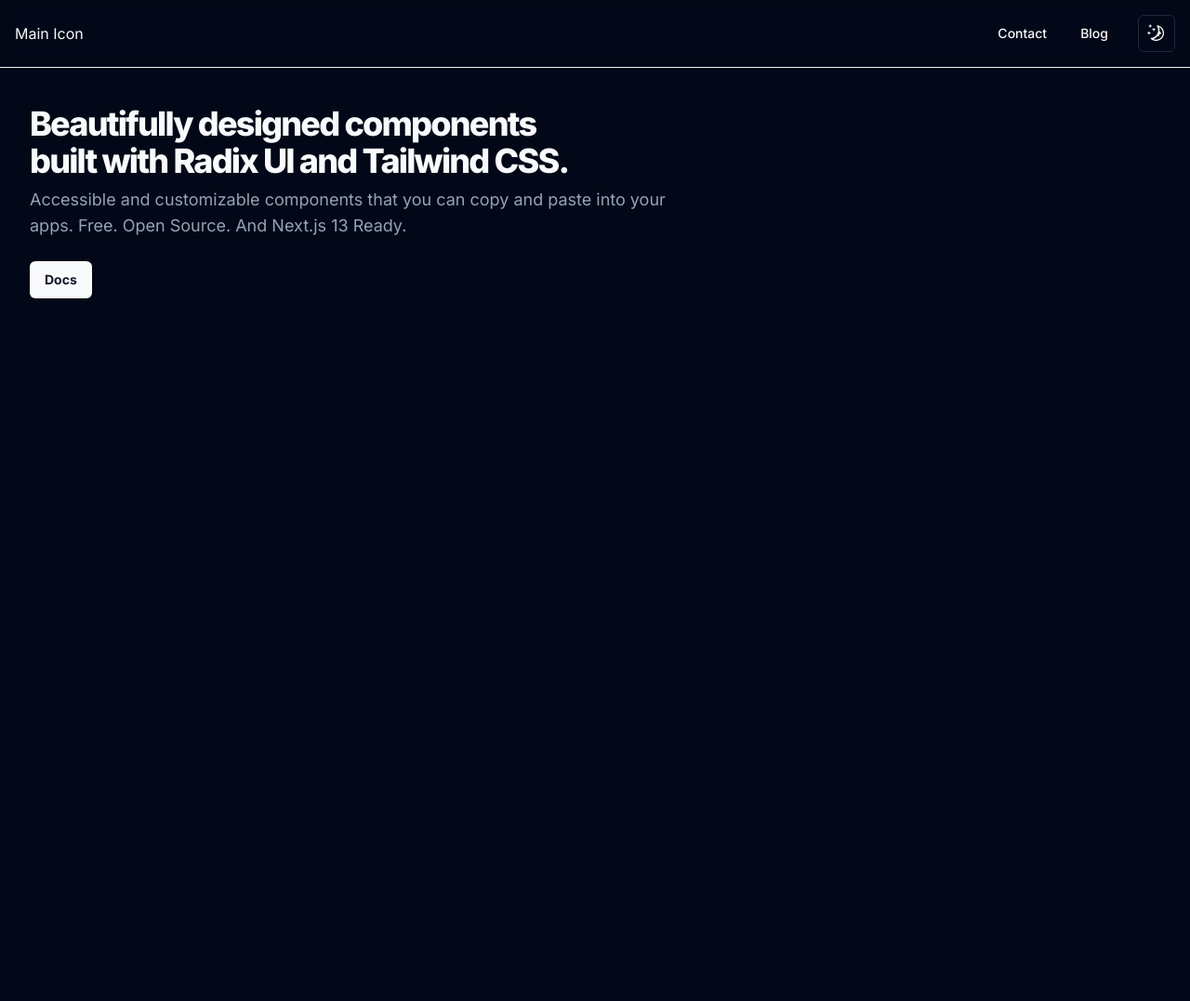
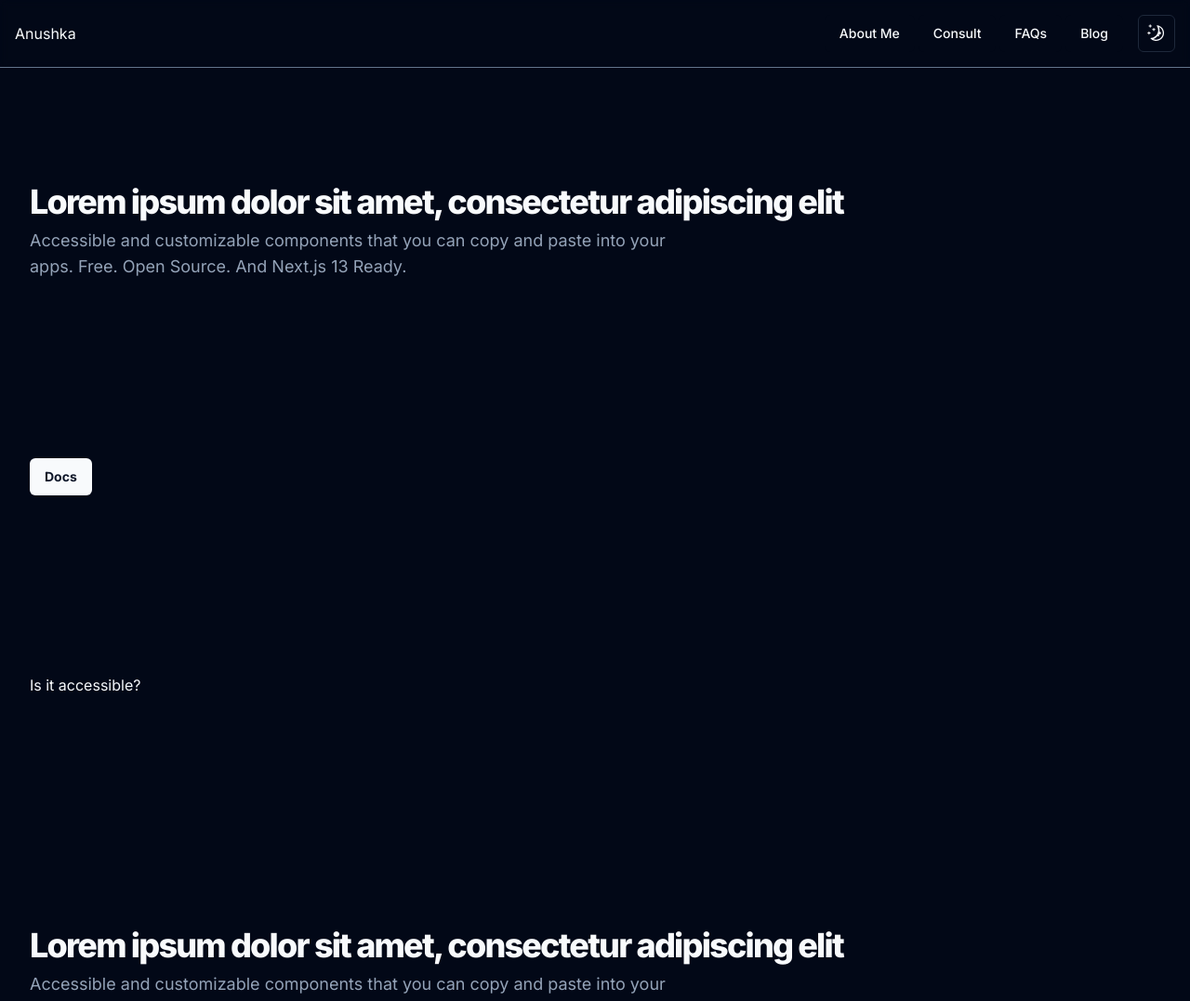
Before and after one commit to raghavkanwal/nextjs-blog, a Next.js app: page / in a window 1280 px wide. Shown: the top 1077 px of the page at 93% size. Before the commit the page ends 800 px from the top, so only its background shows below. Built offline with nearby package versions, Linux system fonts and the light colour scheme.

Commit message:
Homepage

```diff
--- /dev/null
+++ b/app/page-modules/home/HomePageSection.tsx
@@ -0,0 +1,16 @@
+'use client'
+
+import { Accordion, AccordionItem, AccordionTrigger, AccordionContent } from "@radix-ui/react-accordion";
+
+export default function HomePageSection() {
+    return (
+        <Accordion type="single" collapsible>
+            <AccordionItem value="item-1">
+                <AccordionTrigger>Is it accessible?</AccordionTrigger>
+                <AccordionContent>
+                    Yes. It adheres to the WAI-ARIA design pattern.
+                </AccordionContent>
+            </AccordionItem>
+        </Accordion>
+    )
+}
--- a/app/page.tsx
+++ b/app/page.tsx
@@ -1,13 +1,14 @@
 import { Button } from "@/components/ui/button";
 import Link from "next/link";
+import HomePageSection from "./page-modules/home/HomePageSection";
 
 export default function Home() {
   return (
-    <section className="container grid items-center gap-6 pb-8 pt-6 md:py-10">
+    <div>
+    <section className="container grid items-center gap-6 pb-8 pt-6 md:py-10 h-screen">
       <div className="flex max-w-[980px] flex-col items-start gap-2">
         <h1 className="text-3xl font-extrabold leading-tight tracking-tighter md:text-4xl">
-          Beautifully designed components <br className="hidden sm:inline" />
-          built with Radix UI and Tailwind CSS.
+        Lorem ipsum dolor sit amet, consectetur adipiscing elit
         </h1>
         <p className="max-w-[700px] text-lg text-muted-foreground">
           Accessible and customizable components that you can copy and paste
@@ -23,7 +24,33 @@
           </Link>
         </Button>
       </div>
+
+      <HomePageSection />
     </section>
+
+    <section className="container grid items-center gap-6 pb-8 pt-6 md:py-10 h-screen">
+      <div className="flex max-w-[980px] flex-col items-start gap-2">
+        <h1 className="text-3xl font-extrabold leading-tight tracking-tighter md:text-4xl">
+        Lorem ipsum dolor sit amet, consectetur adipiscing elit
+        </h1>
+        <p className="max-w-[700px] text-lg text-muted-foreground">
+          Accessible and customizable components that you can copy and paste
+          into your apps. Free. Open Source. And Next.js 13 Ready.
+        </p>
+      </div>
+      <div>
+        <Button>
+          <Link
+            href={"https://ui.shadcn.com/"}
+            className="font-bold">
+            Docs
+          </Link>
+        </Button>
+      </div>
+
+      <HomePageSection />
+    </section>
+    </div>
     // </main>
   );
 }
--- a/components/Header.tsx
+++ b/components/Header.tsx
@@ -4,32 +4,44 @@
 import { NavigationMenu, NavigationMenuContent, NavigationMenuItem, NavigationMenuLink, NavigationMenuList, NavigationMenuTrigger, navigationMenuTriggerStyle } from "./ui/navigation-menu";
 import { ThemeToggler } from "./ui/theme-toggle";
 
+const navigationItems = [
+    {
+        displayName: "About Me",
+        path: "/about"
+    },
+    {
+        displayName: "Consult",
+        path: "/consult"
+    },
+    {
+        displayName: "FAQs",
+        path: "/faq"
+    },
+    {
+        displayName: "Blog",
+        path: "/blog"
+    },
+]
+
 export default function Header() {
-    return (<div className="flex items-center justify-between align-center sticky top-0 w-100 p-4 border-b border-slate-100 backdrop-blur-sm">
+    return (<div className="flex items-center justify-between align-center sticky top-0 w-100 p-4 border-b border-slate-500 backdrop-blur-sm">
         <div className="icon">
-            <Link href="/">Main Icon</Link>
+            <Link href="/">Anushka</Link>
         </div>
         <div className="menu flex justify-between">
             <NavigationMenu>
                 <NavigationMenuList>
-                    <NavigationMenuItem>
-                        <Link href="/contact" legacyBehavior passHref>
+                    { navigationItems.map((navItem, idx) => <NavigationMenuItem key={idx}>
+                        <Link href={navItem.path} legacyBehavior passHref>
                             <NavigationMenuLink className={`${navigationMenuTriggerStyle()} hover:cursor-pointer`}>
-                                Contact
+                                {navItem.displayName}
                             </NavigationMenuLink>
                         </Link>
-                    </NavigationMenuItem>
-                    <NavigationMenuItem>
-                        <Link href="/blog" legacyBehavior passHref>
-                            <NavigationMenuLink className={navigationMenuTriggerStyle()}>
-                                Blog
-                            </NavigationMenuLink>
-                        </Link>
-                    </NavigationMenuItem>
+                    </NavigationMenuItem>) }
                 </NavigationMenuList>
             </NavigationMenu>
             <div className="ms-4">
-                <ThemeToggler/>
+                <ThemeToggler />
             </div>
         </div>
     </div>)
--- /dev/null
+++ b/components/ui/accordion.tsx
@@ -0,0 +1,60 @@
+"use client"
+
+import * as React from "react"
+import * as AccordionPrimitive from "@radix-ui/react-accordion"
+import { ChevronDown } from "lucide-react"
+
+import { cn } from "@/lib/utils"
+
+const Accordion = AccordionPrimitive.Root
+
+const AccordionItem = React.forwardRef<
+  React.ElementRef<typeof AccordionPrimitive.Item>,
+  React.ComponentPropsWithoutRef<typeof AccordionPrimitive.Item>
+>(({ className, ...props }, ref) => (
+  <AccordionPrimitive.Item
+    ref={ref}
+    className={cn("border-b", className)}
+    {...props}
+  />
+))
+AccordionItem.displayName = "AccordionItem"
+
+const AccordionTrigger = React.forwardRef<
+  React.ElementRef<typeof AccordionPrimitive.Trigger>,
+  React.ComponentPropsWithoutRef<typeof AccordionPrimitive.Trigger>
+>(({ className, children, ...props }, ref) => (
+  <AccordionPrimitive.Header className="flex">
+    <AccordionPrimitive.Trigger
+      ref={ref}
+      className={cn(
+        "flex flex-1 items-center justify-between py-4 font-medium transition-all hover:underline [&[data-state=open]>svg]:rotate-180",
+        className
+      )}
+      {...props}
+    >
+      {children}
+      <ChevronDown className="h-4 w-4 shrink-0 transition-transform duration-200" />
+    </AccordionPrimitive.Trigger>
+  </AccordionPrimitive.Header>
+))
+AccordionTrigger.displayName = AccordionPrimitive.Trigger.displayName
+
+const AccordionContent = React.forwardRef<
+  React.ElementRef<typeof AccordionPrimitive.Content>,
+  React.ComponentPropsWithoutRef<typeof AccordionPrimitive.Content>
+>(({ className, children, ...props }, ref) => (
+  <AccordionPrimitive.Content
+    ref={ref}
+    className={cn(
+      "overflow-hidden text-sm transition-all data-[state=closed]:animate-accordion-up data-[state=open]:animate-accordion-down",
+      className
+    )}
+    {...props}
+  >
+    <div className="pb-4 pt-0">{children}</div>
+  </AccordionPrimitive.Content>
+))
+AccordionContent.displayName = AccordionPrimitive.Content.displayName
+
+export { Accordion, AccordionItem, AccordionTrigger, AccordionContent }
--- a/package.json
+++ b/package.json
@@ -9,6 +9,7 @@
     "lint": "next lint"
   },
   "dependencies": {
+    "@radix-ui/react-accordion": "^1.1.2",
     "@radix-ui/react-dropdown-menu": "^2.0.5",
     "@radix-ui/react-icons": "^1.3.0",
     "@radix-ui/react-navigation-menu": "^1.1.3",
```
Also changed, not shown: 1 other file (tests, documents, lock files or other folders).
